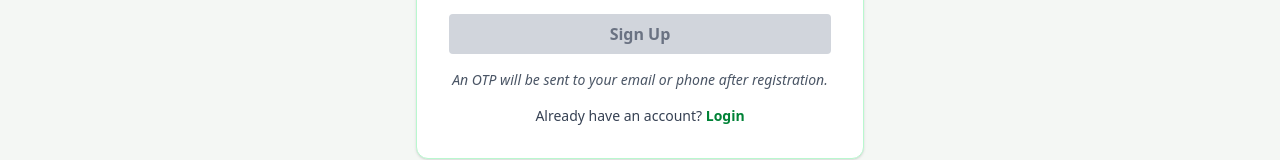
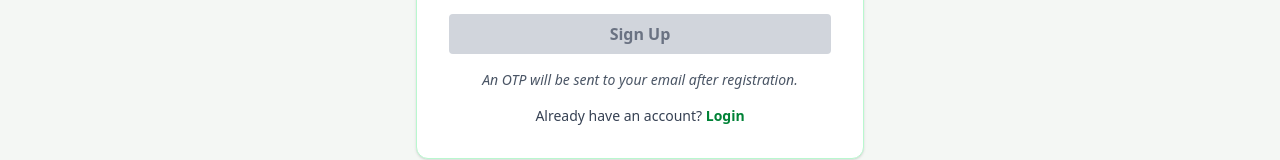
Before and after one commit to JustZeez/DamDaily, a React (Vite) app: page /signup in a window 1280 px wide. Shown: the part 858-1018 px from the top of the page. Built offline with nearby package versions, Linux system fonts and the light colour scheme.

Commit message:
Fix navigate error

```diff
--- a/src/pages/ResendOtp.jsx
+++ b/src/pages/ResendOtp.jsx
@@ -2,10 +2,12 @@ import React, { useState } from "react";
 import { Link } from "react-router-dom";
 import { toast } from "react-toastify";
 import { resendOtp } from "../data/api";
+import { useNavigate } from "react-router-dom";
 
 export default function ResendOtp() {
   const [email, setEmail] = useState('');
   const [loading, setLoading] = useState(false);
+  const navigate = useNavigate();
 
   const handleSubmit = async (e) => {
     e.preventDefault();
@@ -21,7 +23,7 @@ export default function ResendOtp() {
 
       toast.success("OTP resent successfully!");
       console.log("OTP resent successfully");
-      setEmail('');
+      navigate('/verify')
     } catch (error) {
       const message = error.response?.data?.message || "Failed to resend OTP.";
       toast.error(message);
--- a/src/pages/SignUp.jsx
+++ b/src/pages/SignUp.jsx
@@ -214,7 +214,7 @@ export default function SignUp() {
           </button>
 
           <div className="text-sm text-center text-gray-600 italic">
-            An OTP will be sent to your email or phone after registration.
+            An OTP will be sent to your email after registration.
           </div>
 
           <div className="text-sm text-center text-gray-700">
```
Also changed, not shown: vercel.json (added).
